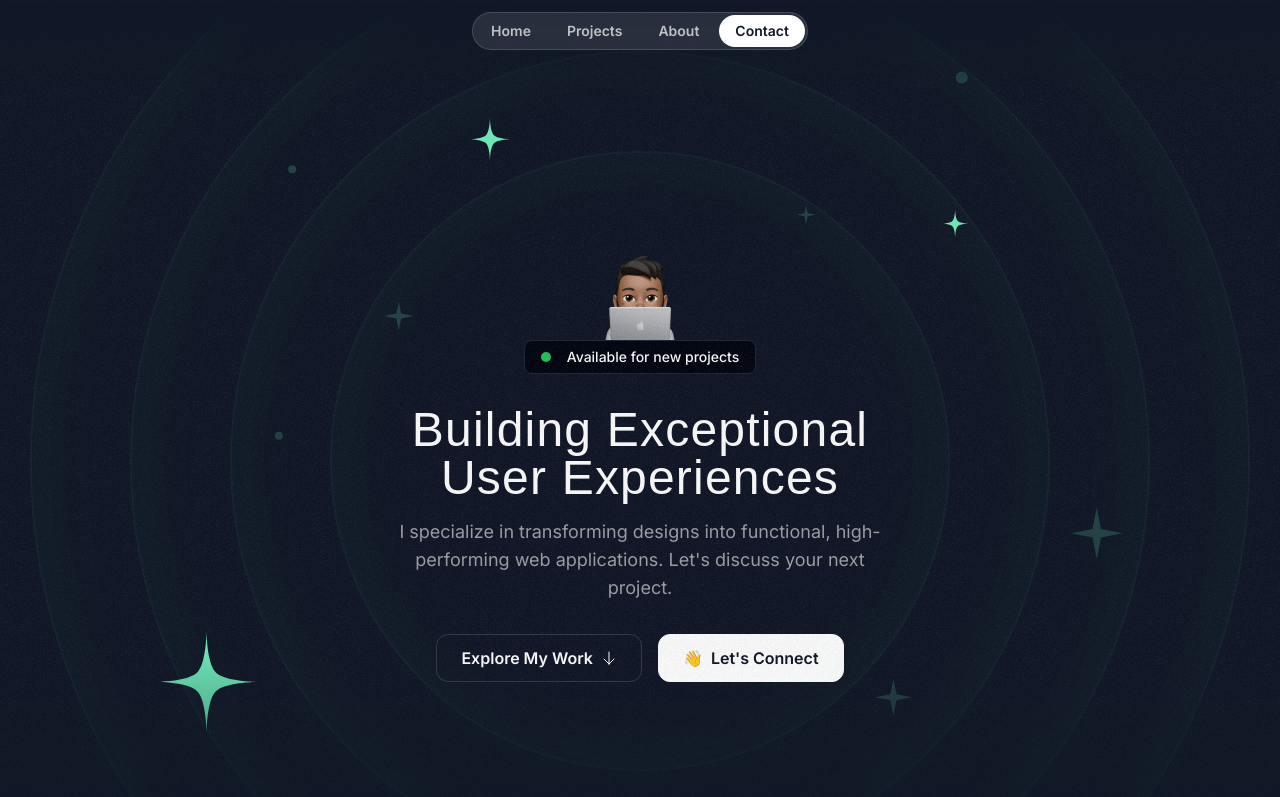
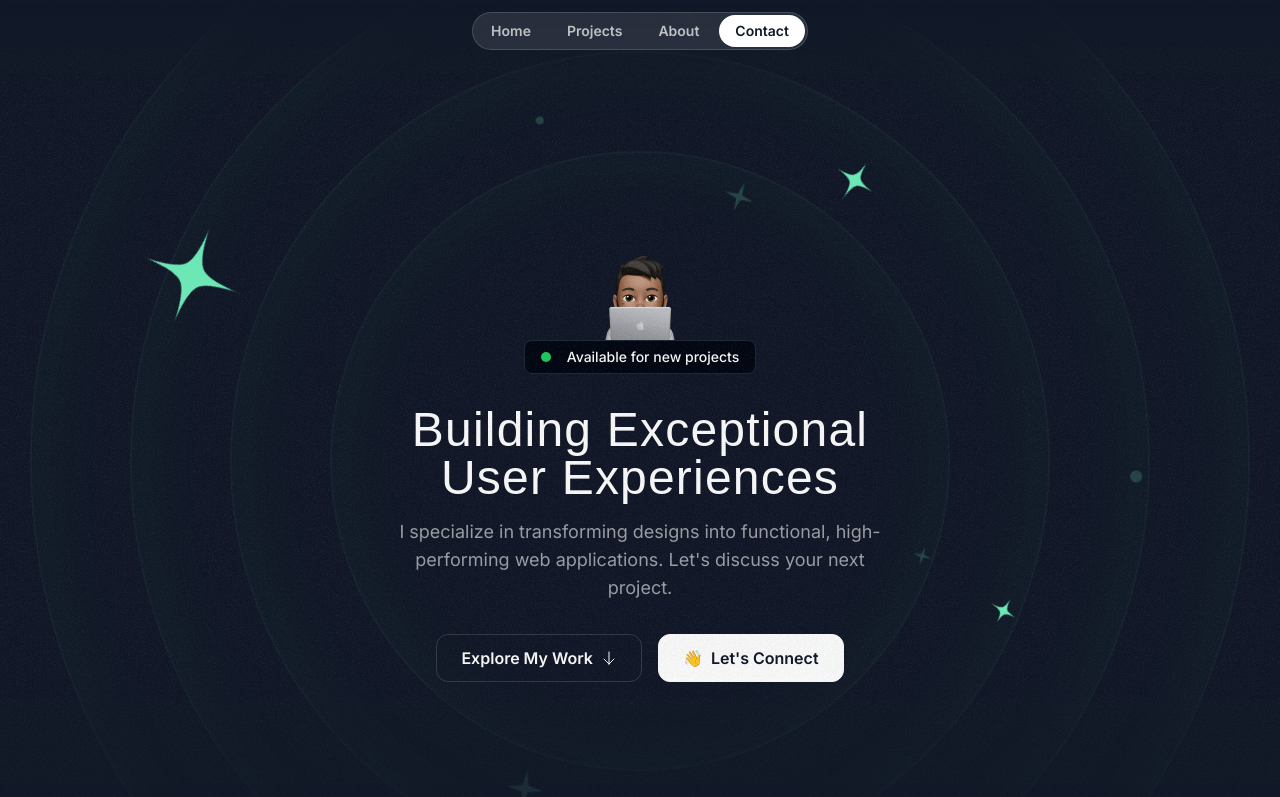
Before and after one commit to JonyKapash/Personal-Portfolio, a Next.js app: page / in a window 1280 px wide. Shown: the top 797 px of the page. Built offline with nearby package versions, Linux system fonts and the light colour scheme; a web font is replaced by a local one.

Commit message:
Enhance Hero section with animated orbiting elements and Tailwind animations. Update HeroOrbit component to support optional orbiting and spinning animations with customizable durations. Add new "ping-large" animation to Tailwind configuration for improved visual effects of the ping green dot.

```diff
--- a/src/components/HeroOrbit.tsx
+++ b/src/components/HeroOrbit.tsx
@@ -1,12 +1,28 @@
 import { PropsWithChildren } from "react";
+import { twMerge } from "tailwind-merge";
 
 export const HeroOrbit = ({
   children,
   size,
   rotation,
-}: PropsWithChildren<{ size: number; rotation: number }>) => {
+  shouldOrbit = false,
+  orbitDuration,
+  shouldSpin = false,
+  spinDuration,
+}: PropsWithChildren<{
+  size: number;
+  rotation: number;
+  shouldOrbit?: boolean;
+  orbitDuration?: string;
+  shouldSpin?: boolean;
+  spinDuration?: string;
+}>) => {
   return (
     <div className="absolute top-1/2 left-1/2 -translate-x-1/2 -translate-y-1/2">
+      <div
+        className={twMerge(shouldOrbit && "animate-spin")}
+        style={{ animationDuration: orbitDuration }}
+      >
         <div
           className="flex items-start justify-start"
           style={{
@@ -14,6 +30,10 @@
             height: `${size}px`,
             transform: `rotate(${rotation}deg)`,
           }}
+        >
+          <div
+            className={twMerge(shouldSpin && "animate-spin")}
+            style={{ animationDuration: spinDuration }}
           >
             <div
               className="inline-flex"
@@ -25,5 +45,7 @@
             </div>
           </div>
         </div>
+      </div>
+    </div>
   );
 };
--- a/src/sections/Hero.tsx
+++ b/src/sections/Hero.tsx
@@ -20,35 +20,84 @@
         <div className="size-[820px] hero-ring"></div>
         <div className="size-[1020px] hero-ring"></div>
         <div className="size-[1220px] hero-ring"></div>
-        <HeroOrbit size={800} rotation={-72}>
-          <StarIcon className="size-28 text-emerald-300" />
+        <HeroOrbit
+          size={430}
+          rotation={-14}
+          shouldOrbit
+          orbitDuration="30s"
+          shouldSpin
+          spinDuration="8s"
+        >
+          <SparkleIcon className="size-8 text-emerald-300/20" />
         </HeroOrbit>
-        <HeroOrbit size={550} rotation={20}>
+        <HeroOrbit
+          size={440}
+          rotation={79}
+          shouldOrbit
+          orbitDuration="32s"
+          shouldSpin
+          spinDuration="8s"
+        >
+          <SparkleIcon className="size-5 text-emerald-300/20" />
+        </HeroOrbit>
+        <HeroOrbit size={520} rotation={-41} shouldOrbit orbitDuration="34s">
+          <div className="size-2 bg-emerald-300/20 rounded-full"></div>
+        </HeroOrbit>
+        <HeroOrbit
+          size={530}
+          rotation={178}
+          shouldOrbit
+          orbitDuration="36s"
+          shouldSpin
+          spinDuration="8s"
+        >
+          <SparkleIcon className="size-10 text-emerald-300/20" />
+        </HeroOrbit>
+        <HeroOrbit
+          size={550}
+          rotation={20}
+          shouldOrbit
+          orbitDuration="38s"
+          shouldSpin
+          spinDuration="10s"
+        >
           <StarIcon className="size-12 text-emerald-300" />
         </HeroOrbit>
-        <HeroOrbit size={590} rotation={98}>
+        <HeroOrbit
+          size={590}
+          rotation={98}
+          shouldOrbit
+          orbitDuration="40s"
+          shouldSpin
+          spinDuration="10s"
+        >
           <StarIcon className="size-8 text-emerald-300" />
         </HeroOrbit>
-        <HeroOrbit size={430} rotation={-14}>
-          <SparkleIcon className="size-8 text-emerald-300/20" />
+        <HeroOrbit size={650} rotation={-5} shouldOrbit orbitDuration="42s">
+          <div className="size-2 bg-emerald-300/20 rounded-full"></div>
         </HeroOrbit>
-        <HeroOrbit size={440} rotation={79}>
-          <SparkleIcon className="size-5 text-emerald-300/20" />
-        </HeroOrbit>
-        <HeroOrbit size={530} rotation={178}>
-          <SparkleIcon className="size-10 text-emerald-300/20" />
-        </HeroOrbit>
-        <HeroOrbit size={710} rotation={144}>
+        <HeroOrbit
+          size={710}
+          rotation={144}
+          shouldOrbit
+          orbitDuration="44s"
+          shouldSpin
+          spinDuration="8s"
+        >
           <SparkleIcon className="size-14 text-emerald-300/20" />
         </HeroOrbit>
-        <HeroOrbit size={720} rotation={85}>
+        <HeroOrbit size={720} rotation={85} shouldOrbit orbitDuration="46s">
           <div className="size-3 bg-emerald-300/20 rounded-full"></div>
         </HeroOrbit>
-        <HeroOrbit size={520} rotation={-41}>
-          <div className="size-2 bg-emerald-300/20 rounded-full"></div>
-        </HeroOrbit>
-        <HeroOrbit size={650} rotation={-5}>
-          <div className="size-2 bg-emerald-300/20 rounded-full"></div>
+        <HeroOrbit
+          size={800}
+          rotation={-72}
+          shouldOrbit
+          orbitDuration="48s"
+          shouldSpin
+          spinDuration="10s"
+        >
+          <StarIcon className="size-28 text-emerald-300" />
         </HeroOrbit>
       </div>
       <div className="container">
@@ -59,7 +108,9 @@
             alt="Person behind computer"
           />
           <div className="bg-gray-950 border border-gray-800 px-4 py-1.5 inline-flex items-center gap-4 rounded-lg">
-            <div className="size-2.5 bg-green-500 rounded-full"></div>
+            <div className="size-2.5 bg-green-500 rounded-full relative">
+              <div className="absolute inset-0 bg-green-500 rounded-full animate-ping"></div>
+            </div>
             <div className="text-sm font-medium">
               Available for new projects
             </div>
--- a/tailwind.config.ts
+++ b/tailwind.config.ts
@@ -25,6 +25,14 @@
         sans: "var(--font-sans)",
         serif: "var(--font-serif)",
       },
+      animation: {
+        "ping-large": "ping-large 1s ease-in-out infinite",
+      },
+      keyframes: {
+        "ping-large": {
+          "75%, 100%": { transform: "scale(2.5)", opacity: "0" },
+        },
+      },
     },
   },
   plugins: [],
```
Lines whose indentation alone changed are shown as unchanged.
